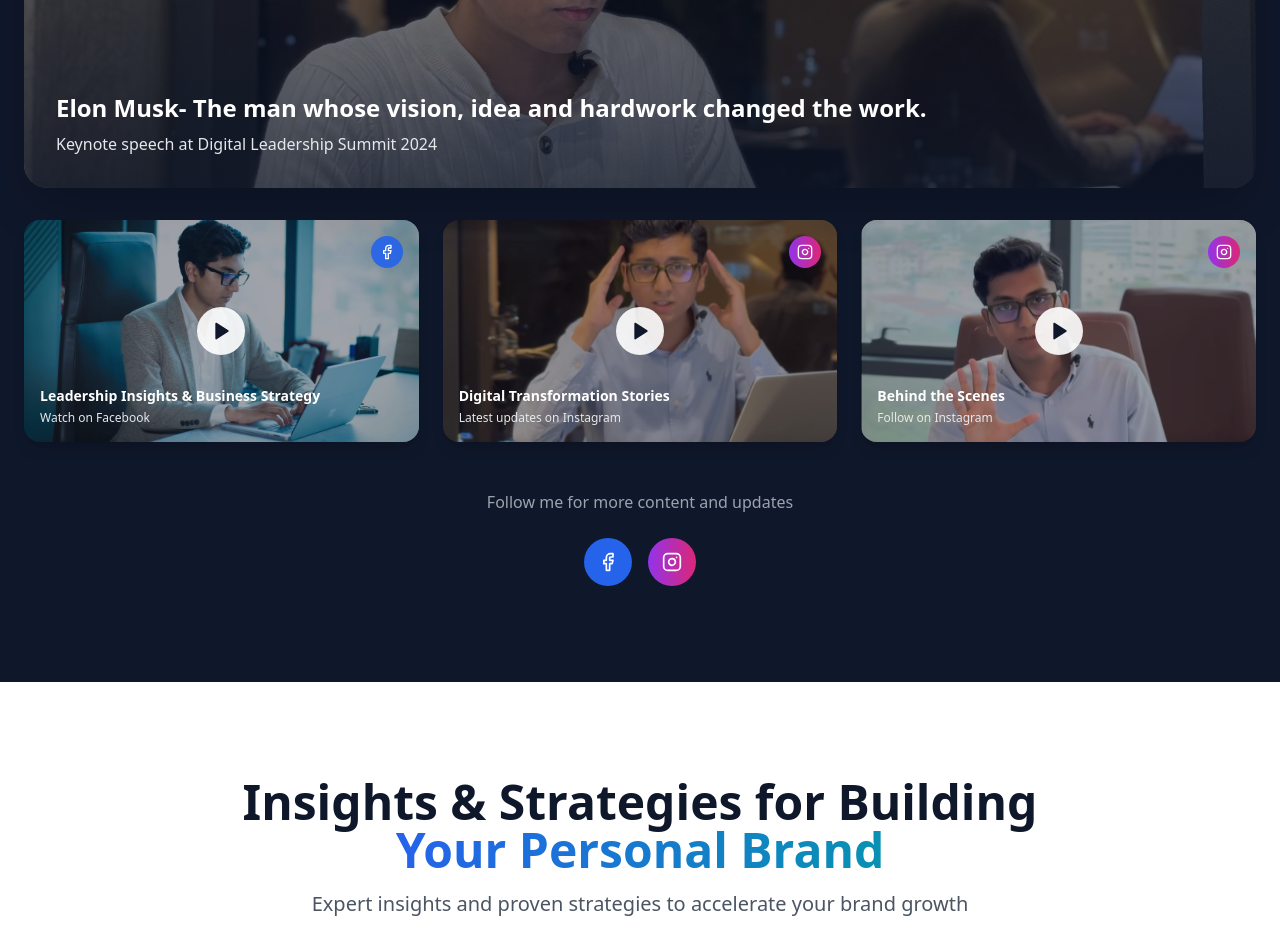
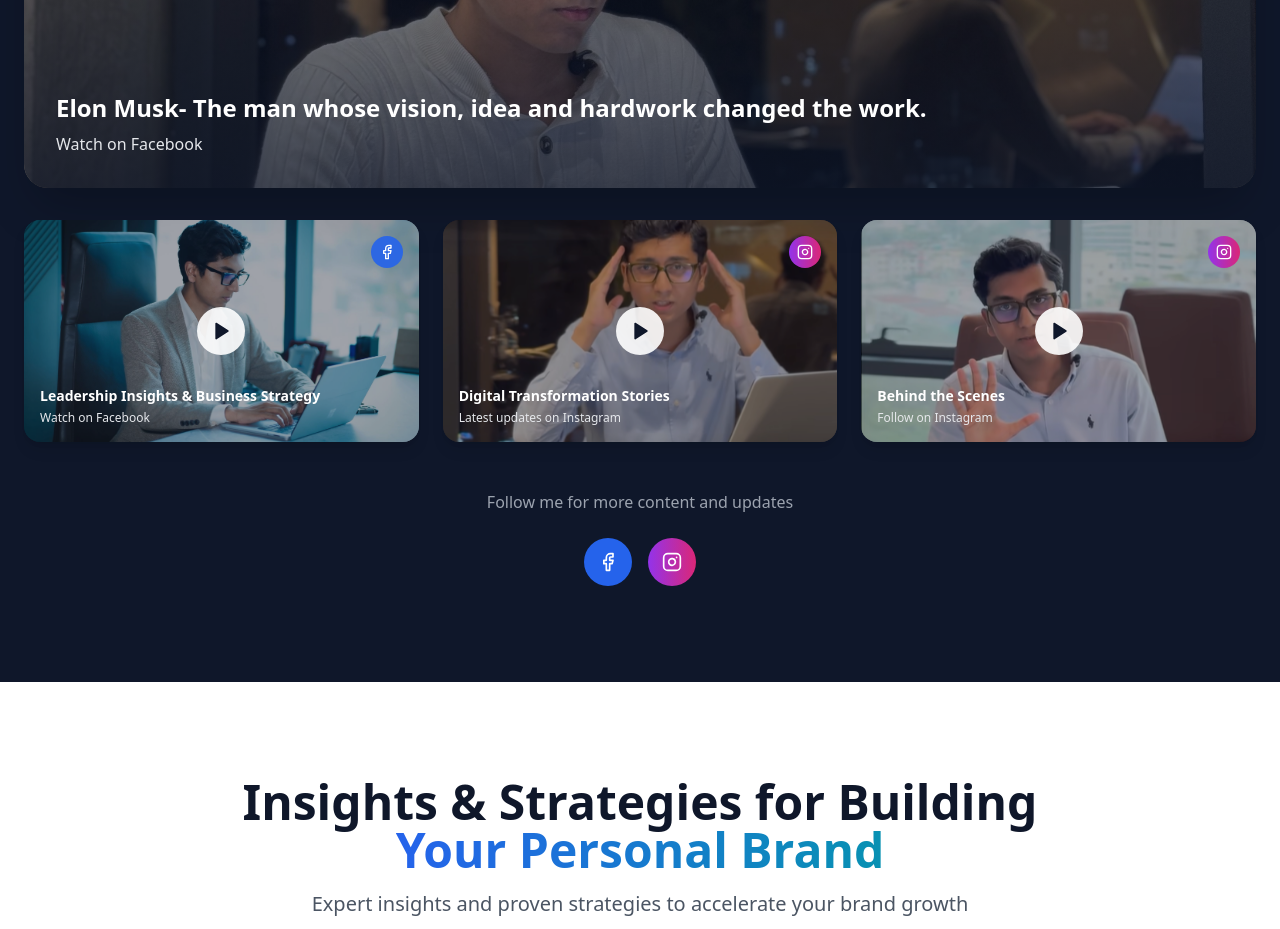
Before and after one commit to RafiMohammadHasib/efaztajwar, a React (Vite) app: page / in a window 1280 px wide. Shown: the part 4480-5409 px from the top of the page. Built offline with nearby package versions, Linux system fonts and the light colour scheme.

Commit message:
Updated Activities.tsx

```diff
--- a/src/components/Activities.tsx
+++ b/src/components/Activities.tsx
@@ -4,7 +4,7 @@ const videos = [
   {
     thumbnail: '/517388899_122145872396749911_1339317509963292009_n.jpg',
     title: 'Elon Musk- The man whose vision, idea and hardwork changed the work.',
-    description: 'Keynote speech at Digital Leadership Summit 2024',
+    description: 'Watch on Facebook',
     link: 'https://www.facebook.com/reel/2203285923485223',
     platform: 'facebook',
   },
```
